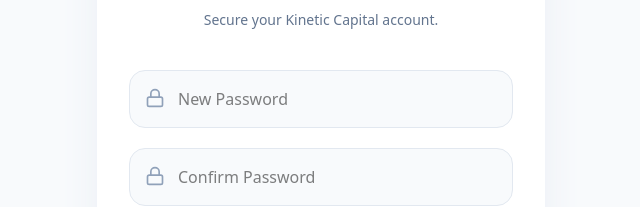
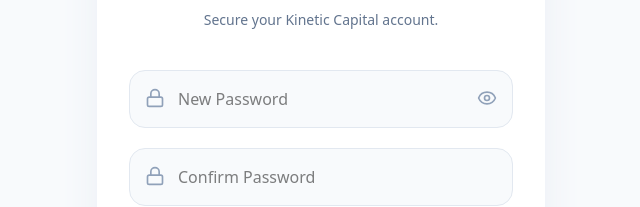
Before and after one commit to ankitjha7932/Kinetic-Capital, a React (Vite) app in the folder portfolio-frontend/: page /reset-password in a window 1280 px wide. Shown: the part 320-527 px from the top of the page, without its empty margins (319-959 px from the left). Built offline with nearby package versions, Linux system fonts and the light colour scheme; no server answers.

Commit message:
adding toggle for hiding / showing password as we type

```diff
--- a/portfolio-frontend/src/pages/Auth.jsx
+++ b/portfolio-frontend/src/pages/Auth.jsx
@@ -1,12 +1,13 @@
 import React, { useState, useEffect, useRef } from 'react';
 import { useNavigate, Link } from 'react-router-dom';
 import api from '../api/axios';
-import { Mail, Lock, Shield, ArrowRight, UserPlus, LogIn } from 'lucide-react';
+import { Mail, Lock, Shield, ArrowRight, UserPlus, LogIn, Eye, EyeOff } from 'lucide-react';
 
 export default function Auth({ onLoginSuccess }) {
   const navigate = useNavigate();
   const [isLogin, setIsLogin] = useState(true);
   const [step, setStep] = useState('input');
+  const [showPassword, setShowPassword] = useState(false);
   const [formData, setFormData] = useState({
     email: '',
     password: '',
@@ -28,6 +29,7 @@
 
   const handleInitialSubmit = async (e) => {
     if (e) e.preventDefault();
+    setIsLogin(true);
     setIsLoading(true);
     try {
       if (isLogin) {
@@ -107,22 +109,25 @@
         <div className="relative">
           <Lock className="absolute left-4 top-4 text-slate-400" size={20} />
           <input
-            type="password"
+            type={showPassword ? "text" : "password"} // Dynamic type
             placeholder="Password"
-            className="w-full p-4 pl-12 bg-slate-50 border border-slate-200 rounded-xl focus:ring-2 focus:ring-indigo-500 outline-none transition-all font-medium"
+            className="w-full p-4 pl-12 pr-12 bg-slate-50 border border-slate-200 rounded-xl focus:ring-2 focus:ring-indigo-500 outline-none transition-all font-medium"
             value={formData.password}
             onChange={(e) => setFormData({...formData, password: e.target.value})}
             required
           />
+          <button
+            type="button"
+            onClick={() => setShowPassword(!showPassword)}
+            className="absolute right-4 top-4 text-slate-400 hover:text-indigo-600 transition-colors"
+          >
+            {showPassword ? <EyeOff size={20} /> : <Eye size={20} />}
+          </button>
         </div>
 
-        {/* --- ADDED FORGOT PASSWORD LINK --- */}
         {isLogin && (
           <div className="flex justify-end px-1">
-            <Link
-              to="/forgot-password"
-              className="text-xs font-bold text-indigo-600 hover:text-indigo-800 transition-colors"
-            >
+            <Link to="/forgot-password" size={20} className="text-xs font-bold text-indigo-600 hover:text-indigo-800 transition-colors">
               Forgot Password?
             </Link>
           </div>
@@ -165,7 +170,7 @@
 
       <div className="mt-8 text-center border-t pt-6">
         <button
-          onClick={() => { setIsLogin(!isLogin); setStep('input'); }}
+          onClick={() => { setIsLogin(!isLogin); setStep('input'); setShowPassword(false); }}
           className="text-indigo-600 font-bold flex items-center justify-center gap-2 mx-auto hover:text-indigo-800 transition-colors"
         >
           {isLogin ? <UserPlus size={18} /> : <LogIn size={18} />}
--- a/portfolio-frontend/src/pages/ResetPassword.jsx
+++ b/portfolio-frontend/src/pages/ResetPassword.jsx
@@ -1,13 +1,14 @@
 import React, { useState } from 'react';
 import { useSearchParams, Link } from 'react-router-dom';
 import api from '../api/axios';
-import { Lock, CheckCircle2, ArrowRight, ShieldCheck } from 'lucide-react';
+import { Lock, CheckCircle2, ArrowRight, ShieldCheck, Eye, EyeOff } from 'lucide-react';
 
 export default function ResetPassword() {
   const [searchParams] = useSearchParams();
   const token = searchParams.get('token');
 
   const [passwords, setPasswords] = useState({ new: '', confirm: '' });
+  const [showPassword, setShowPassword] = useState(false);
   const [status, setStatus] = useState({ msg: '', loading: false, success: false });
 
   const handleReset = async (e) => {
@@ -45,7 +46,6 @@
         </div>
 
         {status.success ? (
-          /* --- SUCCESS STATE --- */
           <div className="text-center py-6 animate-in slide-in-from-bottom-4 duration-500">
             <div className="w-20 h-20 bg-emerald-50 text-emerald-500 rounded-full flex items-center justify-center mx-auto mb-6">
               <ShieldCheck size={40} />
@@ -62,25 +62,31 @@
             </Link>
           </div>
         ) : (
-          /* --- INPUT STATE --- */
           <form onSubmit={handleReset} className="space-y-5">
             <div className="relative">
               <Lock className="absolute left-4 top-4.5 text-slate-400" size={20} />
               <input
-                type="password"
+                type={showPassword ? "text" : "password"}
                 placeholder="New Password"
-                className="w-full p-4 pl-12 bg-slate-50 border border-slate-200 rounded-2xl focus:ring-2 focus:ring-indigo-500 outline-none transition-all font-medium"
+                className="w-full p-4 pl-12 pr-12 bg-slate-50 border border-slate-200 rounded-2xl focus:ring-2 focus:ring-indigo-500 outline-none transition-all font-medium"
                 onChange={(e) => setPasswords({...passwords, new: e.target.value})}
                 required
               />
+              <button
+                type="button"
+                onClick={() => setShowPassword(!showPassword)}
+                className="absolute right-4 top-4.5 text-slate-400 hover:text-indigo-600 transition-colors"
+              >
+                {showPassword ? <EyeOff size={20} /> : <Eye size={20} />}
+              </button>
             </div>
 
             <div className="relative">
               <Lock className="absolute left-4 top-4.5 text-slate-400" size={20} />
               <input
-                type="password"
+                type={showPassword ? "text" : "password"}
                 placeholder="Confirm Password"
-                className="w-full p-4 pl-12 bg-slate-50 border border-slate-200 rounded-2xl focus:ring-2 focus:ring-indigo-500 outline-none transition-all font-medium"
+                className="w-full p-4 pl-12 pr-12 bg-slate-50 border border-slate-200 rounded-2xl focus:ring-2 focus:ring-indigo-500 outline-none transition-all font-medium"
                 onChange={(e) => setPasswords({...passwords, confirm: e.target.value})}
                 required
               />
```
